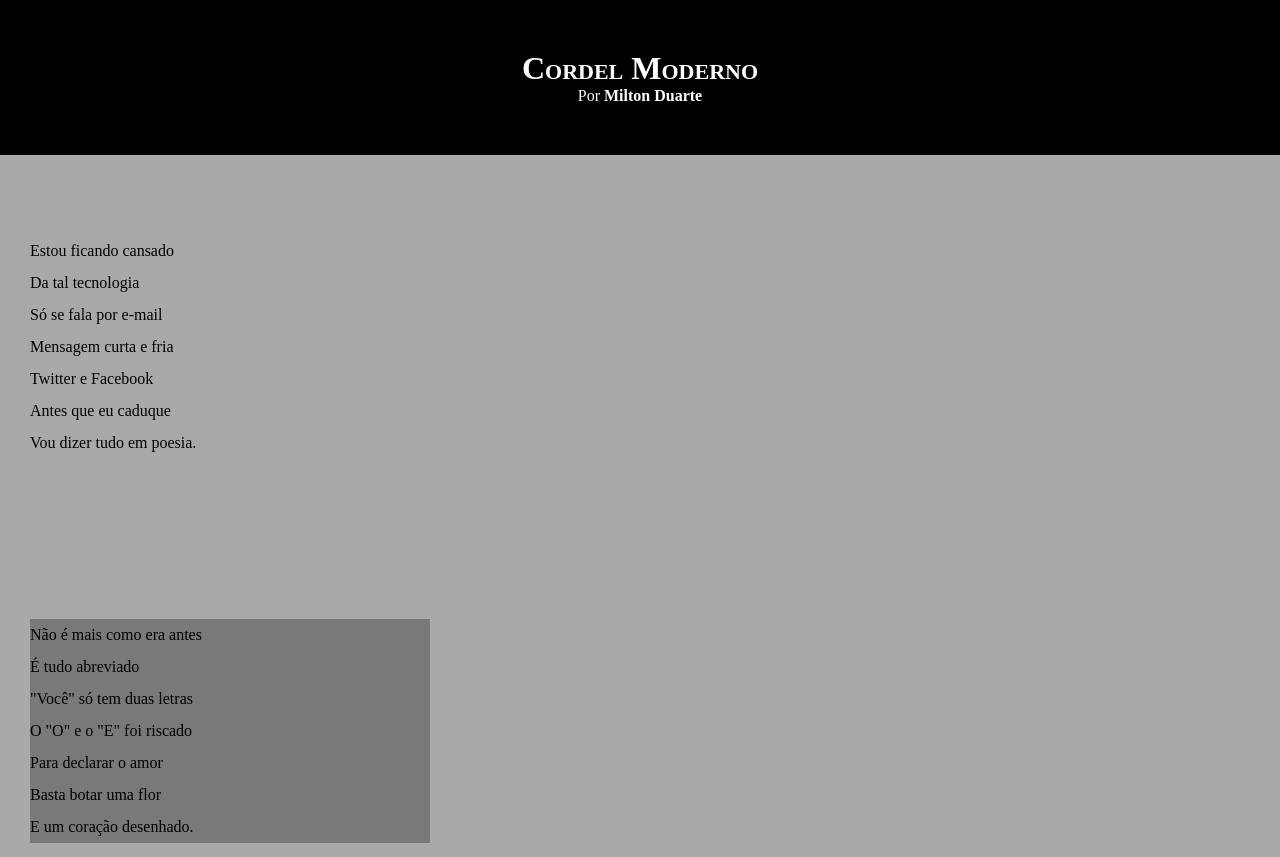
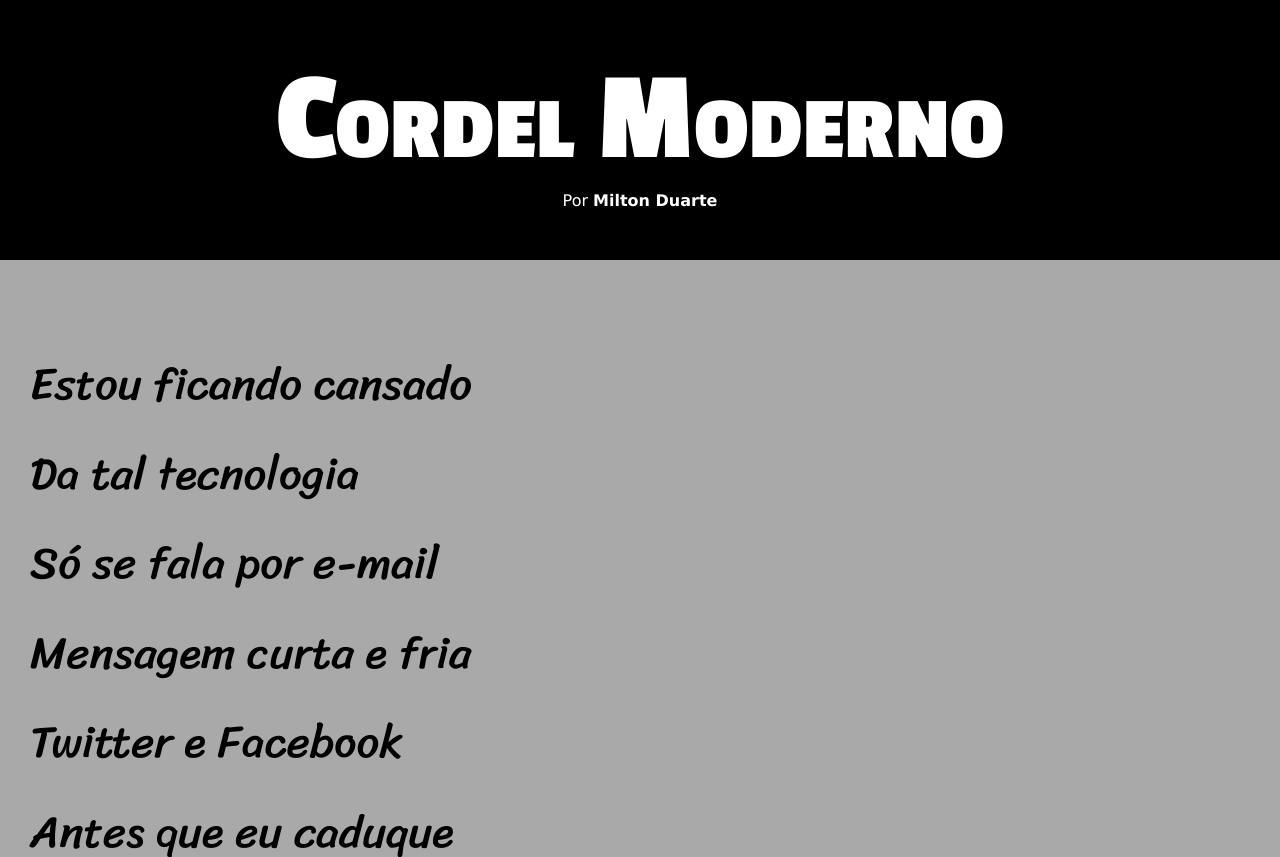
Before and after one commit to CaueHerison/projeto-cordel, a plain HTML site: page index.html in a window 1280 px wide. Shown: the top 857 px of the page. Drawn offline with Linux system fonts and the light colour scheme.

Commit message:
Atualizaçâo do Projeto Cordel

```diff
--- a/estilo/style.css
+++ b/estilo/style.css
@@ -1,4 +1,16 @@
 @charset "UTF-8";
+
+
+@import url('https://fonts.googleapis.com/css2?family=Bebas+Neue&family=Passion+One:wght@400;700;900&display=swap');
+
+@import url('https://fonts.googleapis.com/css2?family=Bebas+Neue&family=Passion+One:wght@400;700;900&family=Sriracha&display=swap');
+
+:root {
+    --font1: Verdana, Geneva, Tahoma, sans-serif ;
+    --font2: "Passion One", serif;
+    --font3: "Sriracha", serif;
+
+}
 
 *{
     margin: 0px;
@@ -8,6 +20,7 @@
 html, body {
     min-height: 100vh;
     background-color: darkgray;
+    font-family: var(--font1);
 }
 
 header {
@@ -19,6 +32,8 @@ header {
 header > h1 {
     padding-top: 50px;
     font-variant: small-caps;
+    font-family: var(--font2);
+    font-size: 10vw;
 }
 
 header > p {
@@ -40,6 +55,8 @@ section {
     padding-bottom: 10vh;
     line-height: 2em;
     padding-left: 30px;
+    font-family: var(--font3);
+    font-size: 3.5vw;
 }
 
 .normal {
@@ -51,7 +68,8 @@ section {
 }
 
 .imagem > p {
-    width: 400px;
+   display: inline-block;
+   padding: 5px;
     background-color: rgba(0, 0, 0, 0.281);
 }
 
```
